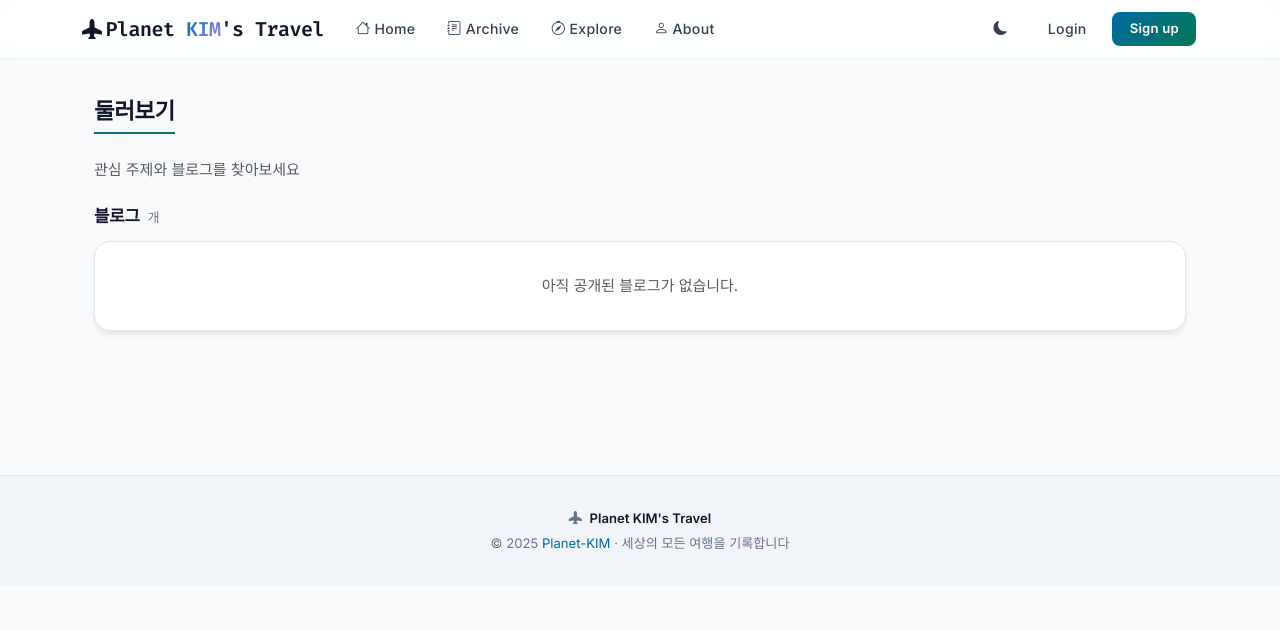
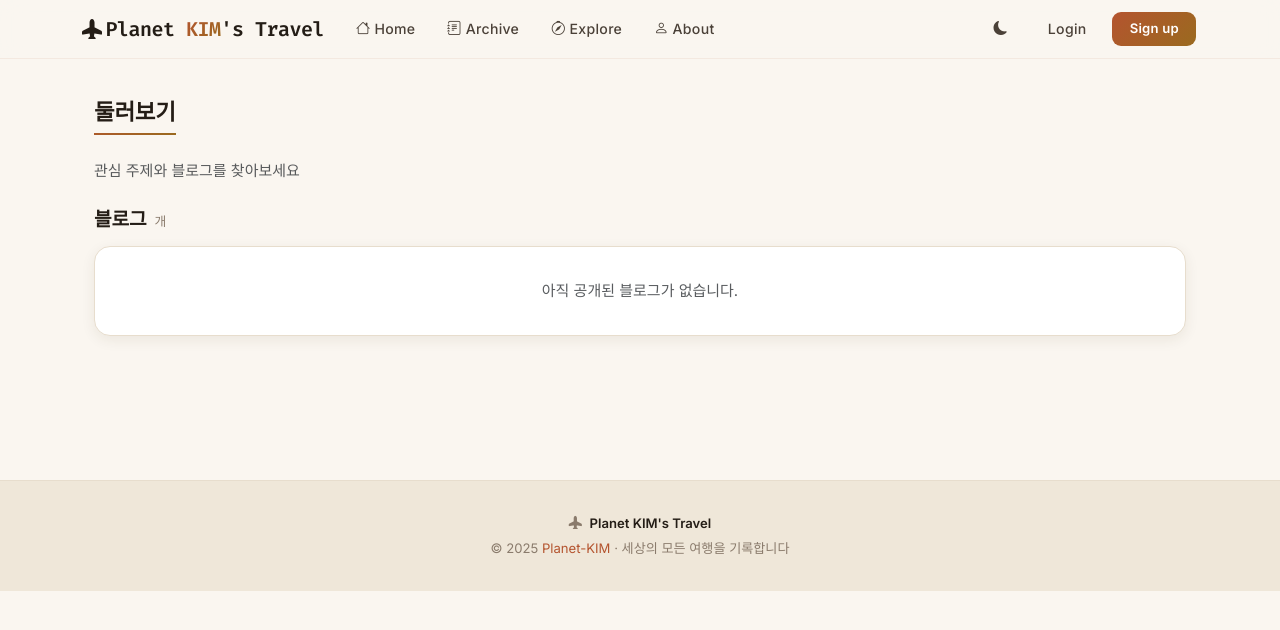
Before and after one commit to Planet-KIM/myblog, a Python web app: template app/templates/explore.html in a window 1280 px wide. Shown: the top 630 px of the page. Run offline with Jinja, Linux system fonts and the light colour scheme; the template is opened without the code that fills it, so the values that code supplies are empty; some web fonts are replaced.

Commit message:
style: warm editorial redesign — light-first theme + serif headlines
- Rework the design tokens into a warm editorial palette (ivory paper,
  terracotta + deep-teal brand, warm sand borders) with softer, warm-tinted
  shadows and slightly larger radii; add a serif --font-display
- Default to the light theme (OS dark still honored); warm dark variant
- Serif headlines site-wide (Fraunces + Noto Serif KR): global headings plus
  hero, cards, blog name, explore and magazine titles
- Load Fraunces; update theme-color metas to the warm palette

```diff
--- a/app/static/css/home.css
+++ b/app/static/css/home.css
@@ -176,7 +176,7 @@ body.home-page .site-nav .nav-link.active {
 }
 
 .hero-title {
-  font-family: 'Noto Serif KR', 'Pretendard Variable', serif;
+  font-family: var(--font-display);
   font-weight: 700;
   font-size: clamp(2.2rem, 5.5vw, 3.8rem);
   line-height: 1.2;
@@ -620,7 +620,7 @@ body.home-page .site-nav .nav-link.active {
 }
 
 .empty-state-title {
-  font-family: 'Noto Serif KR', var(--font-sans), serif;
+  font-family: var(--font-display);
   font-weight: 600;
   font-size: 1.15rem;
   color: var(--text-primary);
@@ -796,7 +796,7 @@ body.home-page .site-nav .nav-link.active {
 
 /* ── Title: Noto Serif KR, size varies with card size ───── */
 .bento-grid .travel-card .card-title a {
-  font-family: 'Noto Serif KR', serif;
+  font-family: var(--font-display);
   font-weight: 600;
   line-height: 1.4;
   letter-spacing: -0.2px;
--- a/app/static/css/theme.css
+++ b/app/static/css/theme.css
@@ -3,70 +3,72 @@
    ============================================ */
 
 /* ─────────────────────────────────────────────
-   Root Variables - Dark Theme (Default)
+   Root Variables — Warm Editorial (Light, default)
+   밝고 따뜻한 에디토리얼: 모래빛 종이 배경 + 테라코타/딥틸 브랜드 + 세리프 헤드라인.
    ───────────────────────────────────────────── */
 :root {
-  /* Primary Colors */
-  --primary: #38bdf8;        /* Sky Blue */
-  --primary-light: #7dd3fc;
-  --primary-dark: #0284c7;
-  --primary-rgb: 56, 189, 248;
+  /* Brand — 테라코타 (흰 배경 대비 ≈ 5:1, 텍스트/버튼 겸용) */
+  --primary: #b4542f;
+  --primary-light: #cf6f49;
+  --primary-dark: #8f3f20;
+  --primary-rgb: 180, 84, 47;
 
-  /* Accent Colors */
-  --accent: #10b981;          /* Emerald */
-  --accent-light: #34d399;
-  --accent-dark: #059669;
-  --accent-rgb: 16, 185, 129;
+  /* Accent — 딥 틸그린 (따뜻한 톤의 산뜻한 대비) */
+  --accent: #1f7a68;
+  --accent-light: #2f9d86;
+  --accent-dark: #155a4d;
+  --accent-rgb: 31, 122, 104;
 
-  /* Secondary Colors */
-  --secondary: #a78bfa;       /* Purple */
-  --secondary-light: #c4b5fd;
-  --secondary-dark: #8b5cf6;
+  /* Secondary — 따뜻한 오커 */
+  --secondary: #9a6a1f;
+  --secondary-light: #c08a2d;
+  --secondary-dark: #74500f;
 
   /* Alert Colors */
-  --success: #10b981;
-  --warning: #f59e0b;
-  --danger: #ef4444;
-  --info: #06b6d4;
+  --success: #1f7a68;
+  --warning: #c4820e;
+  --danger: #c0392b;
+  --info: #2b7a8f;
 
-  /* Surface Colors */
-  --surface: #1e293b;         /* Slate 800 */
-  --surface-light: #334155;   /* Slate 700 */
-  --surface-dark: #0f172a;    /* Slate 900 */
+  /* Surfaces — 따뜻한 종이 */
+  --surface: #ffffff;
+  --surface-light: #f6f1e8;
+  --surface-dark: #efe7d9;
 
-  /* Background Colors */
-  --bg-body: #0f172a;         /* Slate 900 */
-  --bg-overlay: rgba(15, 23, 42, 0.85);
+  /* Background */
+  --bg-body: #faf6f0;         /* warm ivory */
+  --bg-overlay: rgba(250, 246, 240, 0.85);
 
-  /* Text Colors */
-  --text-primary: #f1f5f9;    /* Slate 100 */
-  --text-main: #cbd5e1;       /* Slate 300 */
-  --text-muted: #94a3b8;      /* Slate 400 */
-  --text-disabled: #64748b;   /* Slate 500 */
+  /* Text — 따뜻한 near-black */
+  --text-primary: #241d16;
+  --text-main: #4b4138;
+  --text-muted: #8a7b6c;
+  --text-disabled: #b6a897;
 
-  /* Border Colors */
-  --border: #334155;          /* Slate 700 */
-  --border-light: #475569;    /* Slate 600 */
-  --border-dark: #1e293b;     /* Slate 800 */
+  /* Borders — 모래빛 */
+  --border: #e7ddcd;
+  --border-light: #f1e9dc;
+  --border-dark: #d6c8b4;
 
   /* Gradients */
-  --gradient-primary: linear-gradient(135deg, var(--primary), var(--accent));
-  --gradient-hero: linear-gradient(135deg, rgba(56, 189, 248, 0.1), rgba(16, 185, 129, 0.1));
-  --gradient-card: linear-gradient(180deg, transparent, rgba(0, 0, 0, 0.1));
+  --gradient-primary: linear-gradient(135deg, var(--primary), var(--secondary));
+  --gradient-hero: linear-gradient(135deg, rgba(180, 84, 47, 0.07), rgba(31, 122, 104, 0.05));
+  --gradient-card: linear-gradient(180deg, transparent, rgba(60, 45, 30, 0.03));
   --gradient-text: linear-gradient(135deg, var(--primary), var(--secondary));
 
-  /* Category Colors */
-  --cat-travel: #06b6d4;      /* Cyan */
-  --cat-food: #f59e0b;        /* Amber */
-  --cat-tech: #8b5cf6;        /* Violet */
-  --cat-life: #ec4899;        /* Pink */
-  --cat-nature: #10b981;      /* Emerald */
+  /* Category Colors (warm set) */
+  --cat-travel: #2b7a8f;      /* Teal */
+  --cat-food: #c4820e;        /* Amber */
+  --cat-tech: #7a5bbf;        /* Violet */
+  --cat-life: #c0567f;        /* Rose */
+  --cat-nature: #1f7a68;      /* Pine */
 
   /* Layout */
-  --card-radius: 12px;
-  --btn-radius: 8px;
-  --input-radius: 6px;
+  --card-radius: 14px;
+  --btn-radius: 9px;
+  --input-radius: 8px;
   --max-width: 1200px;
+  --reading-max-width: 720px;
 
   /* Spacing */
   --space-xs: 0.25rem;
@@ -78,14 +80,16 @@
 
   /* Typography */
   --font-sans: 'Pretendard Variable', 'Inter', -apple-system, BlinkMacSystemFont, system-ui, sans-serif;
+  --font-serif: 'Fraunces', 'Noto Serif KR', Georgia, 'Times New Roman', serif;
+  --font-display: var(--font-serif);
   --font-mono: 'Fira Code', 'JetBrains Mono', monospace;
 
-  /* Shadows */
-  --shadow-sm: 0 1px 3px rgba(0, 0, 0, 0.3);
-  --shadow-md: 0 4px 6px -1px rgba(0, 0, 0, 0.3);
-  --shadow-lg: 0 10px 15px -3px rgba(0, 0, 0, 0.4);
-  --shadow-xl: 0 20px 25px -5px rgba(0, 0, 0, 0.5);
-  --shadow-glow: 0 0 20px rgba(56, 189, 248, 0.3);
+  /* Shadows — soft & warm-tinted */
+  --shadow-sm: 0 1px 2px rgba(60, 45, 30, 0.06);
+  --shadow-md: 0 4px 14px rgba(60, 45, 30, 0.08);
+  --shadow-lg: 0 14px 32px rgba(60, 45, 30, 0.10);
+  --shadow-xl: 0 26px 50px rgba(60, 45, 30, 0.12);
+  --shadow-glow: 0 0 0 3px rgba(180, 84, 47, 0.15);
 
   /* Transitions */
   --transition-fast: 150ms cubic-bezier(0.4, 0, 0.2, 1);
@@ -104,53 +108,56 @@
 }
 
 /* ─────────────────────────────────────────────
-   Light Theme
+   Warm Dark Theme (opt-in / OS dark)
    ───────────────────────────────────────────── */
-[data-theme="light"] {
-  /* Primary Colors — 라이트 배경에서 '텍스트'로 써도 WCAG AA를 통과하도록 더 진하게.
-     (흰 배경 대비: #0369a1 ≈ 5.9:1, 흰 글자/파랑 버튼도 ≈ 5.9:1) */
-  --primary: #0369a1;         /* Sky 700 */
-  --primary-light: #0ea5e9;
-  --primary-dark: #075985;
-  --primary-rgb: 3, 105, 161;
+[data-theme="dark"] {
+  --primary: #e07a52;
+  --primary-light: #ec9270;
+  --primary-dark: #c05e38;
+  --primary-rgb: 224, 122, 82;
 
-  /* Accent Colors */
-  --accent: #047857;          /* Emerald 700 (텍스트 대비 확보) */
-  --accent-light: #10b981;
-  --accent-dark: #065f46;
-  --accent-rgb: 4, 120, 87;
+  --accent: #3fae95;
+  --accent-light: #5fc9b0;
+  --accent-dark: #2d8a74;
+  --accent-rgb: 63, 174, 149;
 
-  /* Surface Colors */
-  --surface: #ffffff;
-  --surface-light: #f8fafc;
-  --surface-dark: #f1f5f9;
+  --secondary: #d9a441;
+  --secondary-light: #e8bb63;
+  --secondary-dark: #b4842b;
 
-  /* Background Colors */
-  --bg-body: #f8fafc;         /* Slate 50 */
-  --bg-overlay: rgba(255, 255, 255, 0.85);
+  --success: #3fae95;
+  --warning: #e0a53a;
+  --danger: #e06a5a;
+  --info: #5aa9bf;
 
-  /* Text Colors */
-  --text-primary: #0f172a;    /* Slate 900 */
-  --text-main: #334155;       /* Slate 700 */
-  --text-muted: #64748b;      /* Slate 500 */
-  --text-disabled: #94a3b8;   /* Slate 400 */
+  /* Surfaces — 따뜻한 차콜 */
+  --surface: #231e1a;
+  --surface-light: #2f2823;
+  --surface-dark: #17130f;
 
-  /* Border Colors */
-  --border: #e2e8f0;          /* Slate 200 */
-  --border-light: #f1f5f9;    /* Slate 100 */
-  --border-dark: #cbd5e1;     /* Slate 300 */
+  --bg-body: #1a1511;
+  --bg-overlay: rgba(26, 21, 17, 0.85);
 
-  /* Gradients */
-  --gradient-hero: linear-gradient(135deg, rgba(14, 165, 233, 0.05), rgba(16, 185, 129, 0.05));
-  --gradient-card: linear-gradient(180deg, transparent, rgba(0, 0, 0, 0.02));
+  --text-primary: #f4ece1;
+  --text-main: #d6c9ba;
+  --text-muted: #a39586;
+  --text-disabled: #7a6e60;
 
-  /* Shadows */
-  --shadow-sm: 0 1px 3px rgba(0, 0, 0, 0.1);
-  --shadow-md: 0 4px 6px -1px rgba(0, 0, 0, 0.1);
-  --shadow-lg: 0 10px 15px -3px rgba(0, 0, 0, 0.1);
-  --shadow-xl: 0 20px 25px -5px rgba(0, 0, 0, 0.1);
-  --shadow-glow: 0 0 20px rgba(14, 165, 233, 0.2);
+  --border: #352d26;
+  --border-light: #473d34;
+  --border-dark: #241e19;
+
+  --gradient-hero: linear-gradient(135deg, rgba(224, 122, 82, 0.10), rgba(63, 174, 149, 0.08));
+  --gradient-card: linear-gradient(180deg, transparent, rgba(0, 0, 0, 0.18));
+
+  --shadow-sm: 0 1px 3px rgba(0, 0, 0, 0.4);
+  --shadow-md: 0 4px 14px rgba(0, 0, 0, 0.45);
+  --shadow-lg: 0 14px 32px rgba(0, 0, 0, 0.5);
+  --shadow-xl: 0 26px 50px rgba(0, 0, 0, 0.6);
+  --shadow-glow: 0 0 0 3px rgba(224, 122, 82, 0.25);
 }
+
+/* 기존 코드가 참조하는 [data-theme="light"] 는 기본(:root)과 동일하게 둔다. */
 
 /* ─────────────────────────────────────────────
    Utility Classes
--- a/app/templates/base.html
+++ b/app/templates/base.html
@@ -1,5 +1,5 @@
 <!doctype html>
-<html lang="ko" data-bs-theme="dark">
+<html lang="ko" data-bs-theme="light">
 
 <head>
   <meta charset="utf-8">
@@ -10,7 +10,8 @@
       try {
         var t = localStorage.getItem('theme');
         if (t !== 'light' && t !== 'dark') {
-          t = (window.matchMedia && window.matchMedia('(prefers-color-scheme: light)').matches) ? 'light' : 'dark';
+          // 기본은 밝은 에디토리얼. OS가 다크를 선호할 때만 다크.
+          t = (window.matchMedia && window.matchMedia('(prefers-color-scheme: dark)').matches) ? 'dark' : 'light';
         }
         document.documentElement.setAttribute('data-theme', t);
         document.documentElement.setAttribute('data-bs-theme', t);
@@ -43,8 +44,8 @@
   {% endfor %}{% endif %}{% endif %}
   <!-- Favicon & theme color -->
   <link rel="icon" type="image/svg+xml" href="{{ url_for('static', path='favicon.svg') }}">
-  <meta name="theme-color" content="#0f172a" media="(prefers-color-scheme: dark)">
-  <meta name="theme-color" content="#f8fafc" media="(prefers-color-scheme: light)">
+  <meta name="theme-color" content="#1a1511" media="(prefers-color-scheme: dark)">
+  <meta name="theme-color" content="#faf6f0" media="(prefers-color-scheme: light)">
   <!-- Bootstrap -->
   <link href="https://cdn.jsdelivr.net/npm/bootstrap@5.3.3/dist/css/bootstrap.min.css" rel="stylesheet">
   <!-- Bootstrap Icons -->
@@ -53,7 +54,7 @@
   <link rel="stylesheet" as="style" crossorigin href="https://cdn.jsdelivr.net/gh/orioncactus/pretendard@v1.3.8/dist/web/variable/pretendardvariable-dynamic-subset.css" />
   <!-- Google Fonts: Developer Dark Theme + Noto Serif KR (Apache 2.0) -->
   <link
-    href="https://fonts.googleapis.com/css2?family=Fira+Code:wght@400;500;600;700&family=Inter:wght@300;400;500;600&family=Noto+Serif+KR:wght@400;600;700&display=swap"
+    href="https://fonts.googleapis.com/css2?family=Fira+Code:wght@400;500;600;700&family=Fraunces:opsz,wght@9..144,400;9..144,500;9..144,600;9..144,700&family=Inter:wght@300;400;500;600&family=Noto+Serif+KR:wght@400;600;700&display=swap"
     rel="stylesheet">
   <!-- Enhanced Theme System -->
   <link rel="stylesheet" href="{{ url_for('static', path='css/theme.css') }}">
@@ -80,11 +81,12 @@
     h4,
     h5,
     .display-font {
-      /* 라틴은 Fira Code, 한글은 Pretendard로 글리프 폴백 (한글 제목 깨짐 방지) */
-      font-family: var(--font-mono), 'Pretendard Variable', sans-serif;
+      /* 에디토리얼 세리프 헤드라인: 라틴 Fraunces + 한글 Noto Serif KR 글리프 폴백 */
+      font-family: var(--font-display);
       color: var(--text-primary);
-      letter-spacing: -0.02em;
+      letter-spacing: -0.01em;
       font-weight: 600;
+      line-height: 1.25;
     }
 
     /* ─── Navbar ─────────────────────────────────── */
--- a/app/templates/blog_home.html
+++ b/app/templates/blog_home.html
@@ -58,8 +58,8 @@
   }
   .blog-identity-main { flex: 1; min-width: 220px; padding-bottom: 0.25rem; }
   .blog-name {
-    font-family: var(--font-mono), 'Pretendard Variable', sans-serif;
-    font-size: 1.65rem;
+    font-family: var(--font-display);
+    font-size: 1.75rem;
     font-weight: 700;
     color: var(--text-primary);
     margin: 0;
--- a/app/templates/board_detail_magazine.html
+++ b/app/templates/board_detail_magazine.html
@@ -69,7 +69,7 @@
   }
 
   .magazine-title {
-    font-family: 'Pretendard Variable', -apple-system, sans-serif;
+    font-family: var(--font-display);
     font-size: 3.2rem;
     font-weight: 800;
     line-height: 1.15;
--- a/app/templates/explore.html
+++ b/app/templates/explore.html
@@ -5,8 +5,8 @@
 {% block extra_head %}
 <style>
   .explore-subtitle {
-    font-family: var(--font-mono), 'Pretendard Variable', sans-serif;
-    font-size: 1.05rem;
+    font-family: var(--font-display);
+    font-size: 1.2rem;
     font-weight: 700;
     color: var(--text-primary);
     letter-spacing: -0.01em;
```
